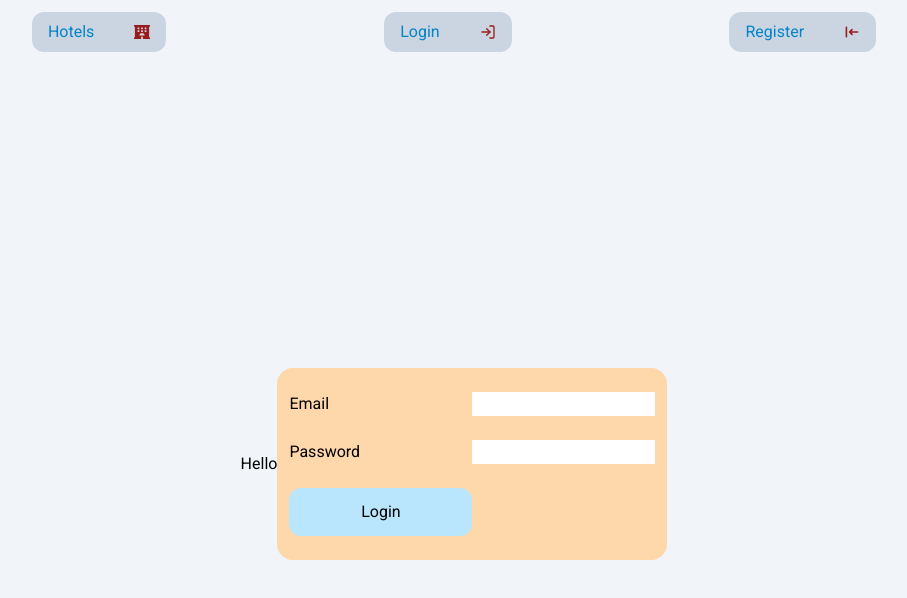
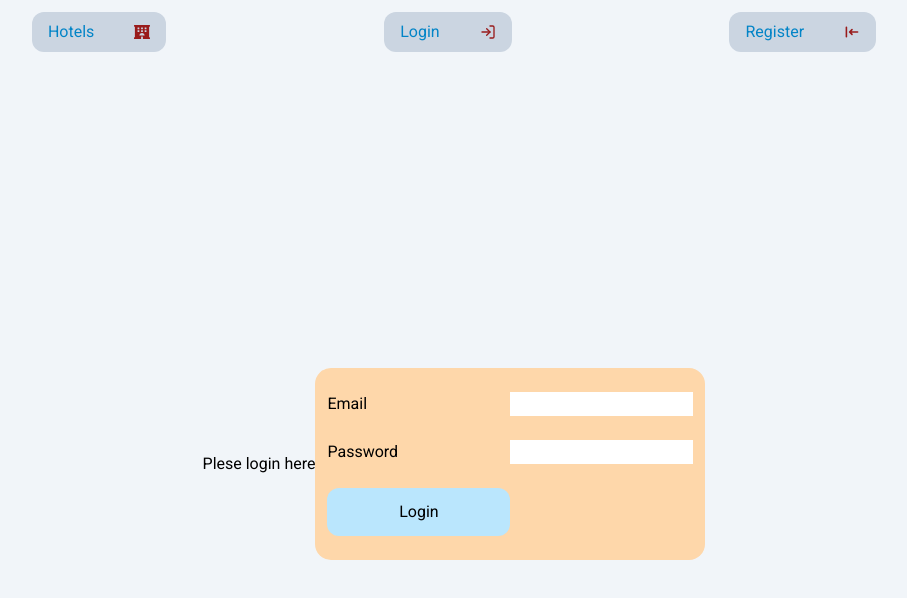
Before and after one commit to venkatsundaraj/airbnb, a React (Vite) app in the folder client/: page /login in a window 1280 px wide. Shown: the top 598 px of the page, without its empty margins (186-1093 px from the left). Built offline with nearby package versions, Linux system fonts and the light colour scheme.

Commit message:
dummy-commit

```diff
--- a/client/src/pages/Login.jsx
+++ b/client/src/pages/Login.jsx
@@ -44,7 +44,7 @@ function Login() {
   return (
     <section className="w-screen h-screen flex items-center justify-center">
       {/* <p>Login the form to </p> */}
-      <h1>Hello</h1>
+      <h1>Plese login here</h1>
       <form
         onSubmit={formSubmitHandler}
         className="bg-orange-200 max-w-fit px-3 py-6 rounded-2xl grid grid-cols-2 gap-y-6 "
```
